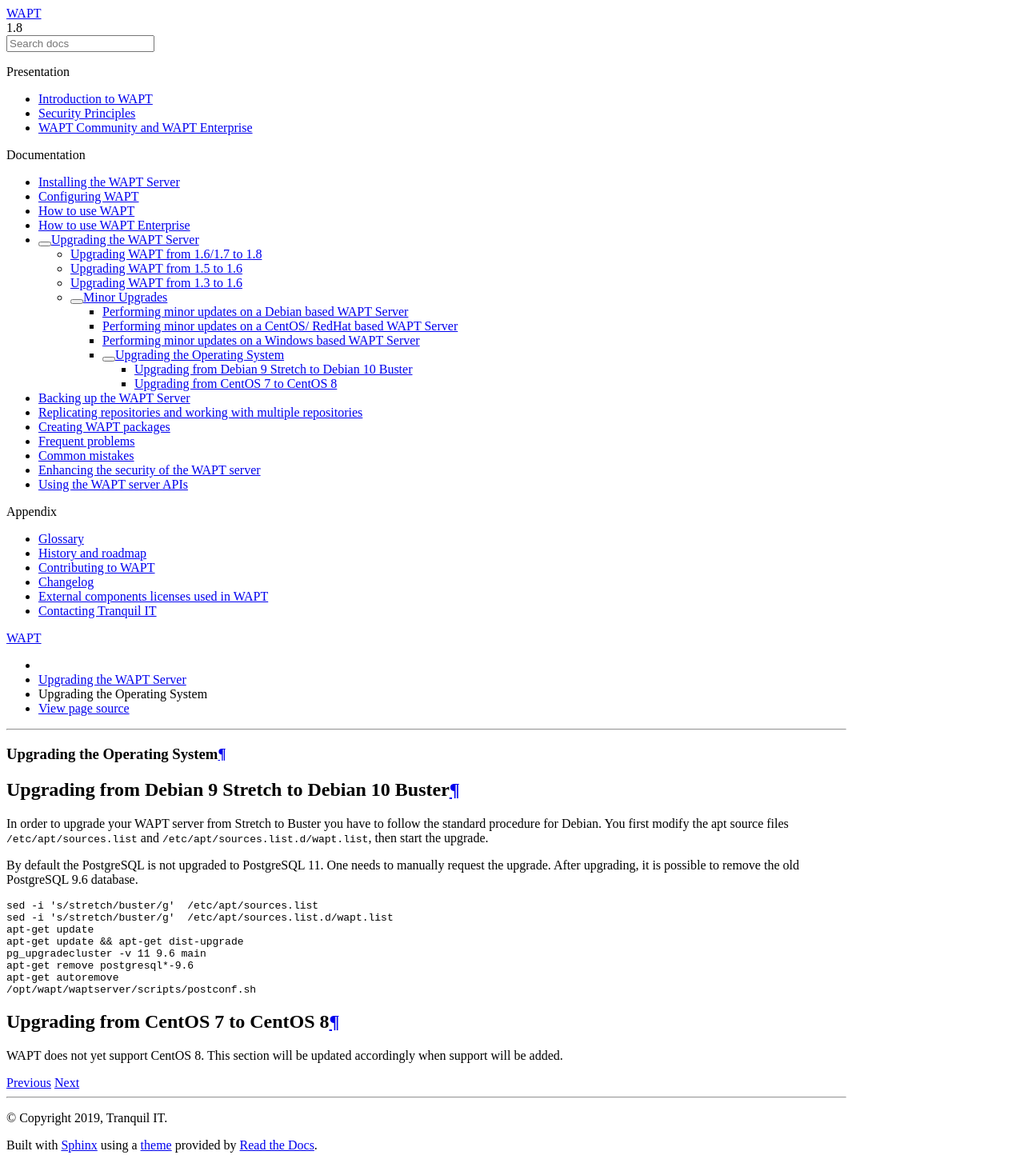
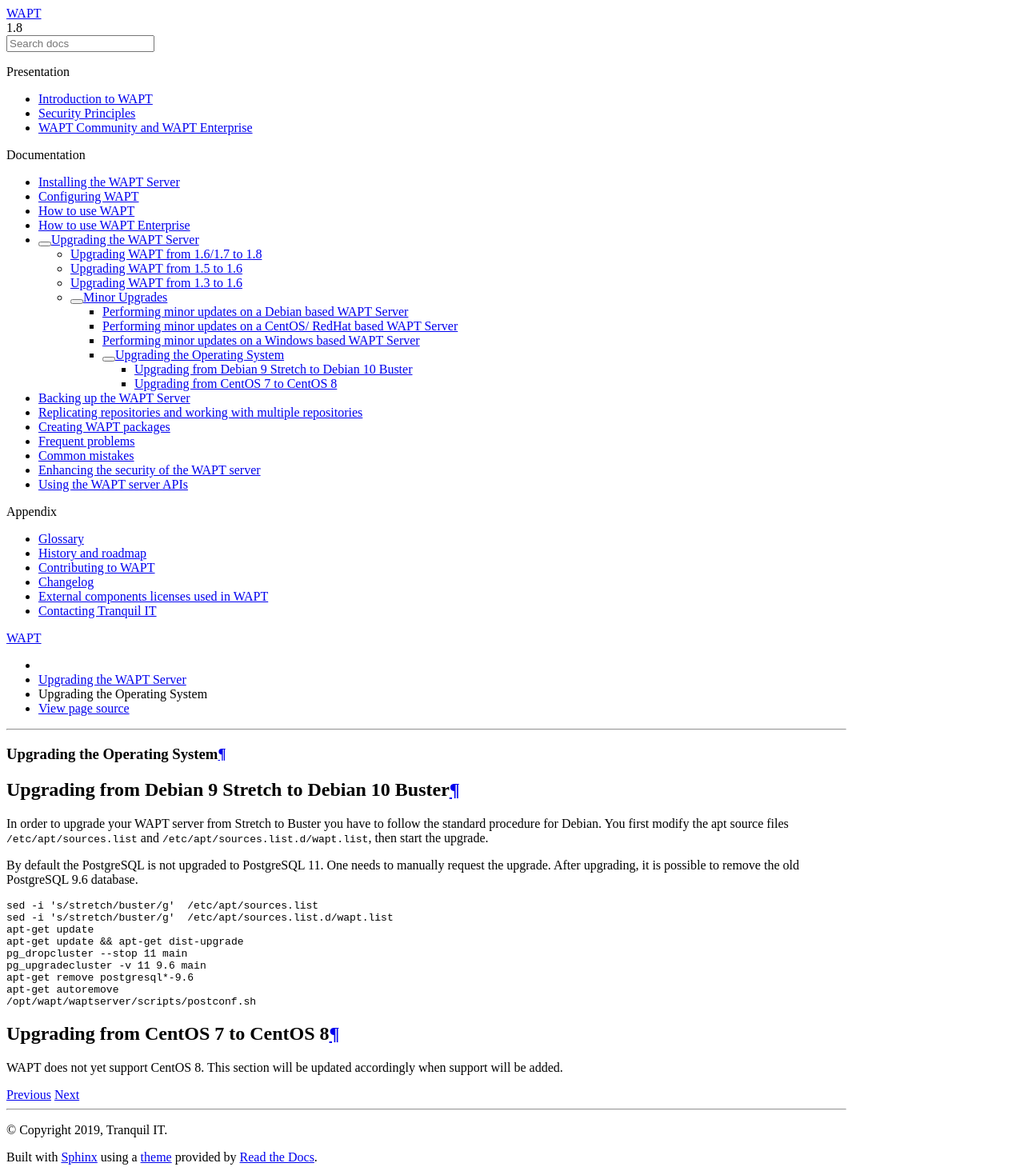
Before and after one commit to tranquilit/WAPT-Documentation, a Sphinx documentation site: the page built from source/waptserver-update/waptserver-upgrade-os.rst, in a window 1280 px wide. Shown: the whole page at 80% size. Built offline with Sphinx 7.4.7 and the Read the Docs theme 2.0.0, drawn with Linux system fonts in a browser that asks for light colours.

Commit message:
fix "Upgrading from Debian 9 Stretch to Debian 10 Buster", added "pg_dropcluster --stop 11 main"

```diff
--- a/source/waptserver-update/waptserver-upgrade-os.rst
+++ b/source/waptserver-update/waptserver-upgrade-os.rst
@@ -41,6 +41,7 @@
   sed -i 's/stretch/buster/g'  /etc/apt/sources.list.d/wapt.list
   apt-get update
   apt-get update && apt-get dist-upgrade
+  pg_dropcluster --stop 11 main
   pg_upgradecluster -v 11 9.6 main
   apt-get remove postgresql*-9.6
   apt-get autoremove
```
